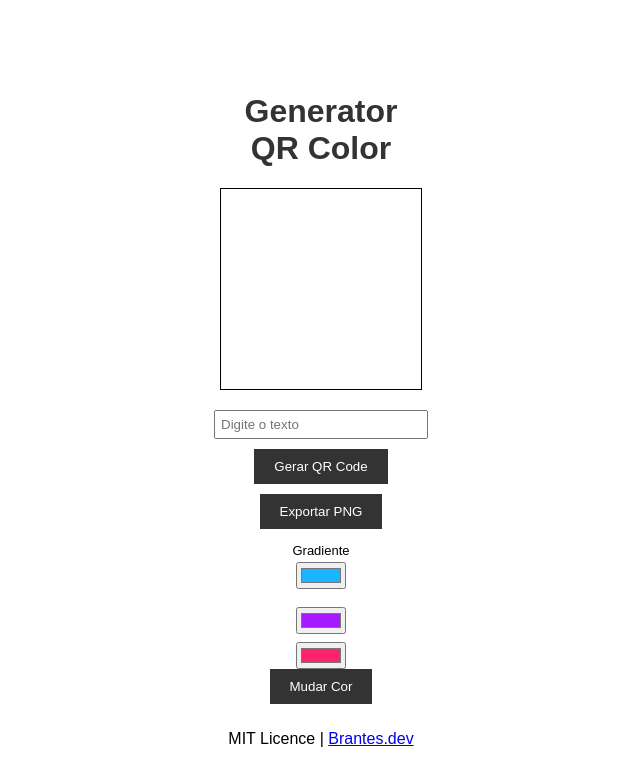
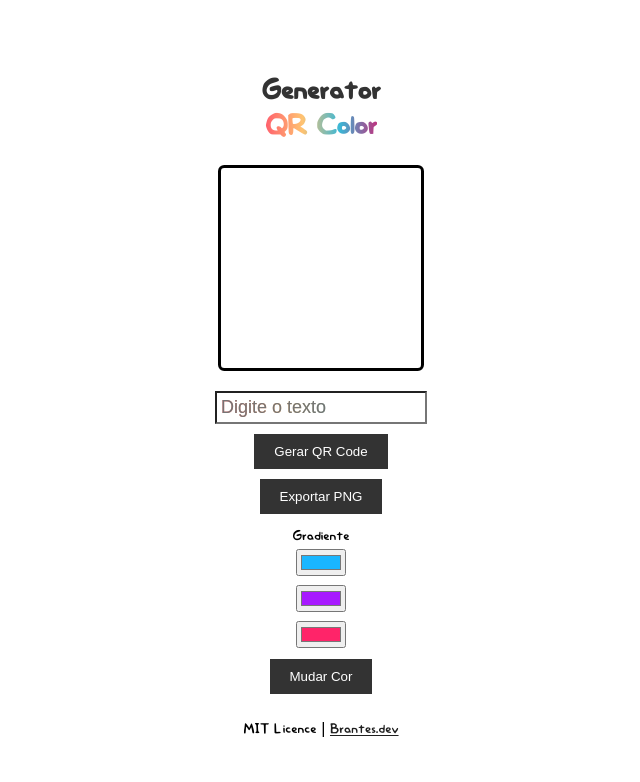
Before and after one commit to PedroBrantes/QR-Code-color, a plain HTML site: page index.html in a window 1280 px wide. Shown: the whole page, without its empty margins (319-959 px from the left). Drawn offline with Linux system fonts and the light colour scheme.

Commit message:
update font, colors, borders, etc

```diff
--- a/style.css
+++ b/style.css
@@ -3,7 +3,23 @@
     justify-content: center;
     align-items: center;
     height: 100vh;
-    font-family: Arial, sans-serif;
+    font-family: Homer, sans-serif;
+  }
+
+  ::-webkit-scrollbar {
+    color: #000;
+  }
+
+  p {
+    padding-bottom: 30px;
+  }
+
+  p a {
+    color: rgb(31, 31, 31);
+  }
+
+  p a:hover {
+    color: red;
   }
 
   h1 {
@@ -11,8 +27,16 @@
     color: #333;
   }
 
+  h1 strong {
+  background: linear-gradient(to right,#ff5f6d, #ffc371, #3ab7d6, #bd337f);
+  -webkit-background-clip: text;
+  background-clip: text;
+  color: transparent;
+  animation: gradient 5s linear infinite;
+  }
+
   div label {
-    font-size: 13px;
+    font-size: 16px;
     padding: 4px;
 
   }
@@ -26,14 +50,20 @@
   #qr-code {
     width: 200px;
     height: 200px;
-    border: 1px solid #000;
+    border: 3px solid #000;
+    border-radius: 3%;
     margin-bottom: 20px;
   }
 
   #text-input {
     margin-bottom: 10px;
-    padding: 5px;
+    padding: 4px;
     width: 200px;
+    font-size: 18px;
+    background: linear-gradient(to right,#ff5f6d, #ffc371, #3ab7d6, #bd337f);
+    -webkit-background-clip: text;
+    background-clip: text;
+    color: transparent;
   }
 
   button {
@@ -42,13 +72,25 @@
     color: #fff;
     border: none;
     cursor: pointer;
-    margin-bottom: 10px;
+    margin-bottom: 10px; z
   }
 
   button:hover {
-    background-color: #555;
+    background-color: #c7c7c7;
+    font-size: 15px;
+    transition: 0.1s ease-in-out;
+    color:#000000;
+    border: 3px solid;
   }
 
   #color-input {
-    margin-bottom: 10px;
+    margin-bottom: 1px;
   }
+
+  #color-input-2 {
+    margin-bottom: 1px;
+  }
+
+  #color-input-3 {
+    margin-bottom: 11px;
+  }
```
